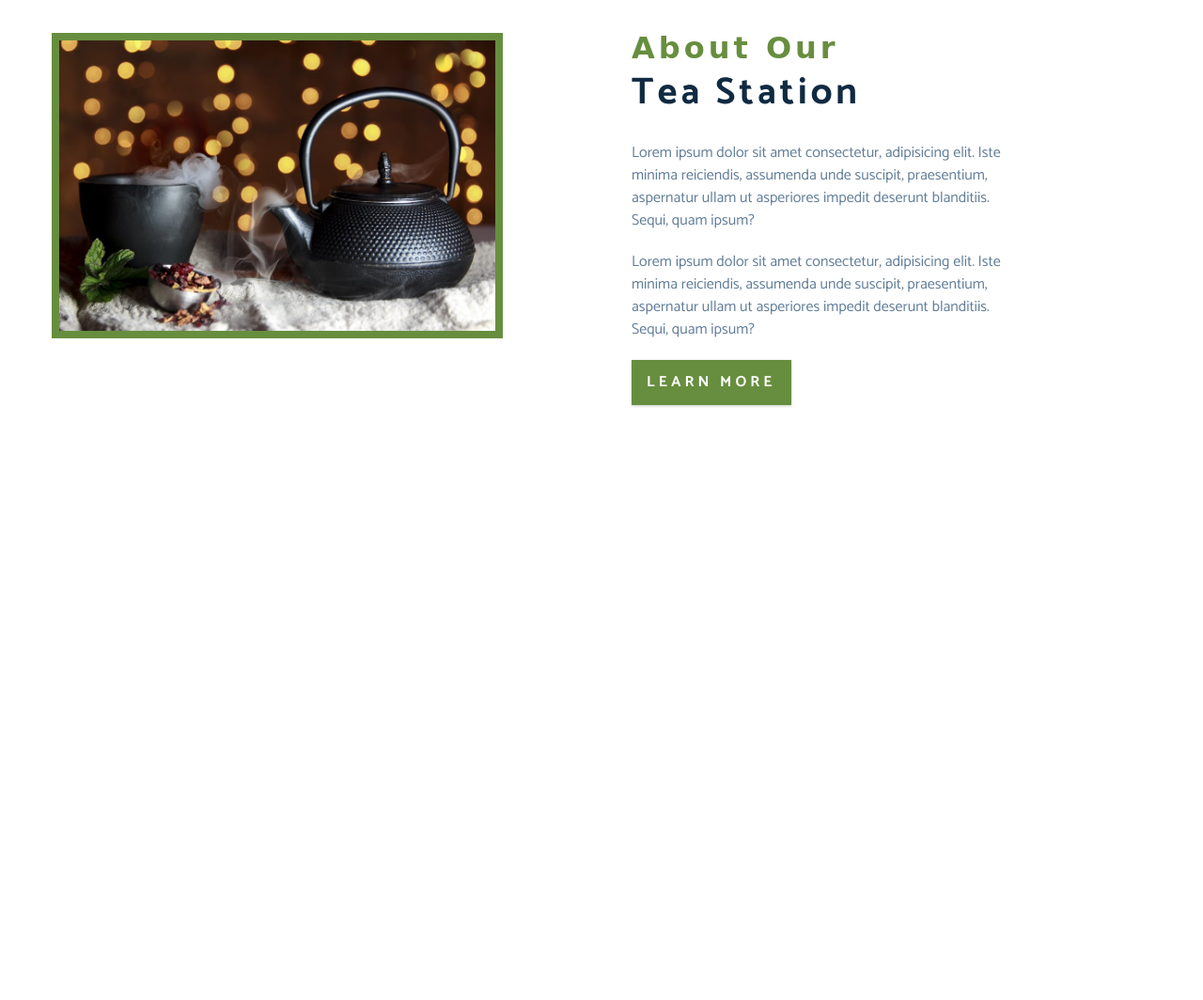
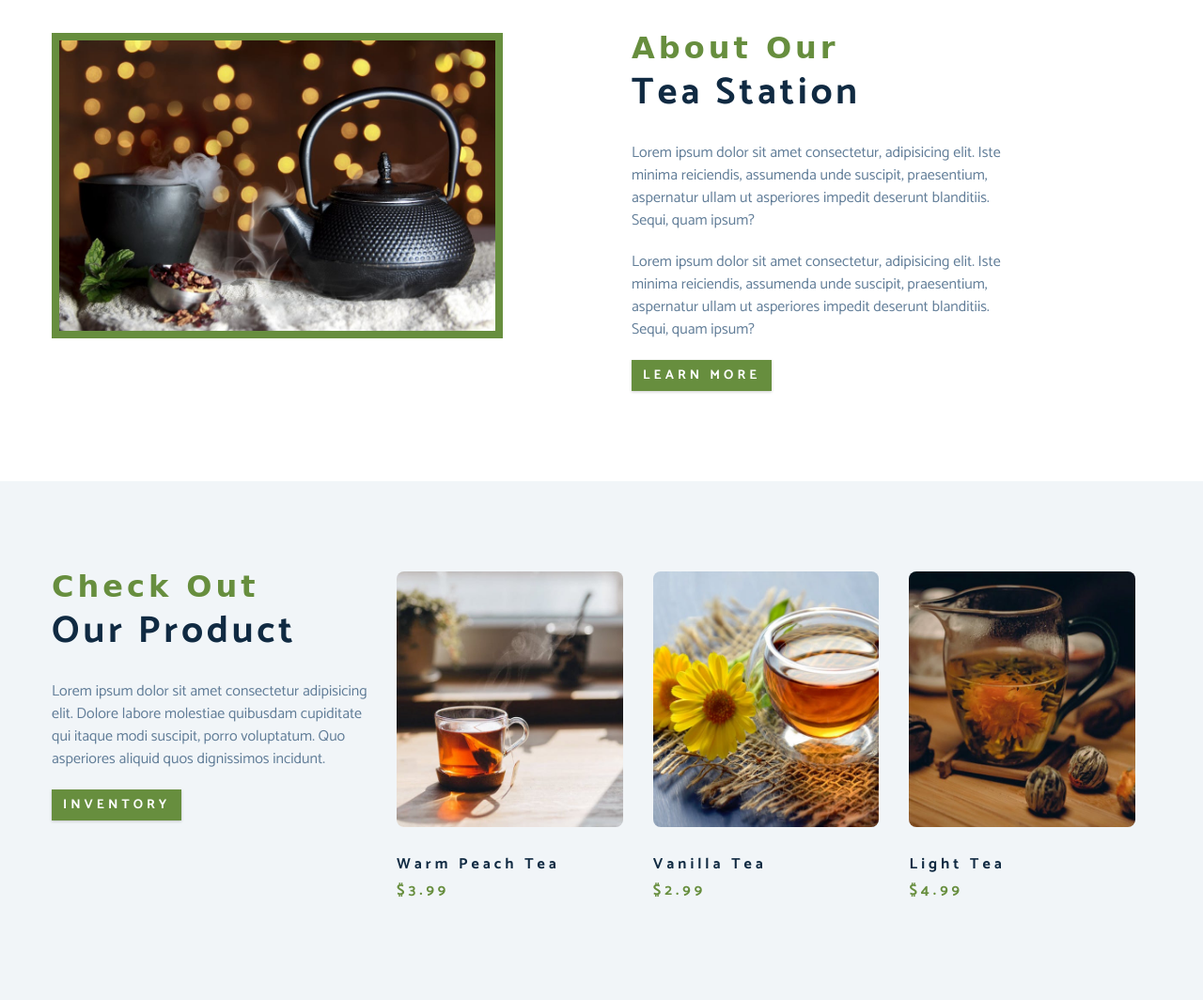
Before and after one commit to Quangnguyenz/tea-station, a plain HTML site: page index.html in a window 1280 px wide. Shown: the part 1105-2169 px from the top of the page at 94% size. Before the commit the page ends 1632 px from the top, so only its background shows below. Drawn offline with Linux system fonts and the light colour scheme; files whose address does not match are found by name; a web font is replaced by a local one.

Commit message:
added the product showcase section

```diff
--- a/css/styles.css
+++ b/css/styles.css
@@ -100,12 +100,12 @@ p {
   text-transform: uppercase;
   background: var(--clr-primary);
   color: var(--clr-white);
-  padding: 0.75rem 1rem;
+  padding: 0.375rem 0.75rem;
   letter-spacing: var(--spacing);
   display: inline-block;
   font-weight: 700;
   transition: var(--transition);
-  font-size: 1rem;
+  font-size: 0.875rem;
   border: none;
   cursor: pointer;
   box-shadow: 0 1px 3px rgba(0, 0, 0, 0.2);
@@ -293,3 +293,66 @@ About
     padding-left: 2rem;
   }
 }
+
+/*
+=================
+Products
+=================
+*/
+
+.products {
+  background: var(--clr-grey-10);
+}
+
+.products article {
+  padding: 2rem 0;
+}
+
+.product-text {
+  color: var(--clr-grey-5);
+  max-width: 26rem;
+}
+
+.product {
+  margin-bottom: 2rem;
+}
+
+.product-img {
+  border-radius: var(--radius);
+  margin-bottom: 2rem;
+  height: 17rem;
+  object-fit: cover;
+}
+
+.product-price {
+  color: var(--clr-primary);
+}
+
+@media screen and (min-width: 768px) {
+  .product {
+    float: left;
+    width: 50%;
+    padding-right: 2rem;
+  }
+}
+
+@media screen and (min-width: 992px) {
+  .product {
+    width: 33.3%;
+  }
+}
+
+@media screen and (min-width: 1200px) {
+  .products-info {
+    float: left;
+    width: 30%;
+  }
+  .products-inventory {
+    width: 70%;
+    float: left;
+  }
+  .product {
+    margin-bottom: 0;
+    padding: 0 1rem;
+  }
+}
--- a/index.html
+++ b/index.html
@@ -110,6 +110,60 @@
       </div>
     </section>
     <!-- end of about -->
+    <!-- products  -->
+    <section class="products">
+      <div class="section-center clearfix">
+        <!-- products info -->
+        <article class="products-info">
+          <!-- section title  -->
+          <div class="section-title">
+            <h3>check out</h3>
+            <h2>our product</h2>
+          </div>
+          <!-- end of section title -->
+          <p class="product-text">
+            Lorem ipsum dolor sit amet consectetur adipisicing elit. Dolore
+            labore molestiae quibusdam cupiditate qui itaque modi suscipit,
+            porro voluptatum. Quo asperiores aliquid quos dignissimos incidunt.
+          </p>
+          <a href="products.html" class="btn">inventory</a>
+        </article>
+        <!-- products inventory -->
+        <article class="products-inventory clearfix">
+          <!-- single product -->
+          <div class="product">
+            <img
+              src="./images/product-1.jpeg"
+              alt="single product"
+              class="product-img"
+            />
+            <h4 class="product-title">warm peach tea</h4>
+            <h4 class="product-price">$3.99</h4>
+          </div>
+          <!-- single product -->
+          <div class="product">
+            <img
+              src="./images/product-2.jpeg"
+              alt="single product"
+              class="product-img"
+            />
+            <h4 class="product-title">vanilla tea</h4>
+            <h4 class="product-price">$2.99</h4>
+          </div>
+          <!-- single product -->
+          <div class="product">
+            <img
+              src="./images/product-3.jpeg"
+              alt="single product"
+              class="product-img"
+            />
+            <h4 class="product-title">light tea</h4>
+            <h4 class="product-price">$4.99</h4>
+          </div>
+        </article>
+      </div>
+    </section>
+    <!-- end of products  -->
     <script src="app.js"></script>
   </body>
 </html>
```
